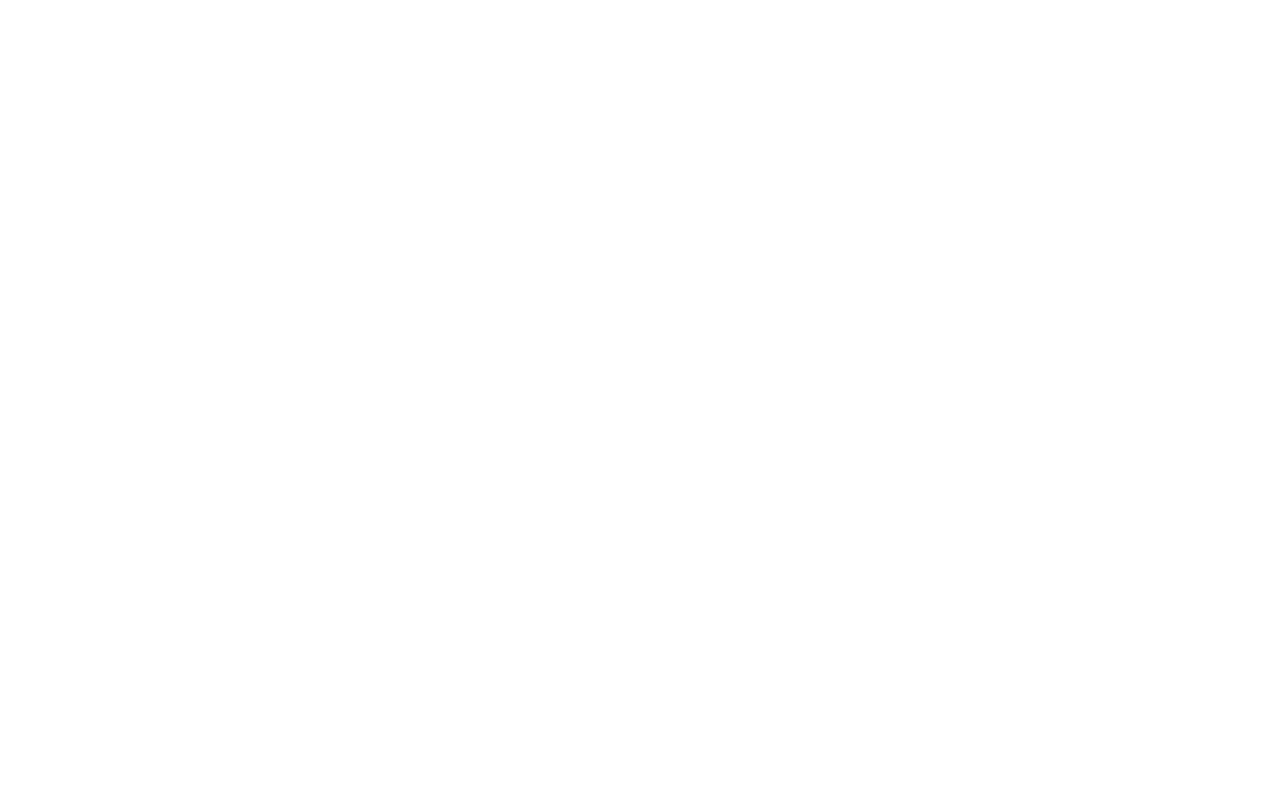
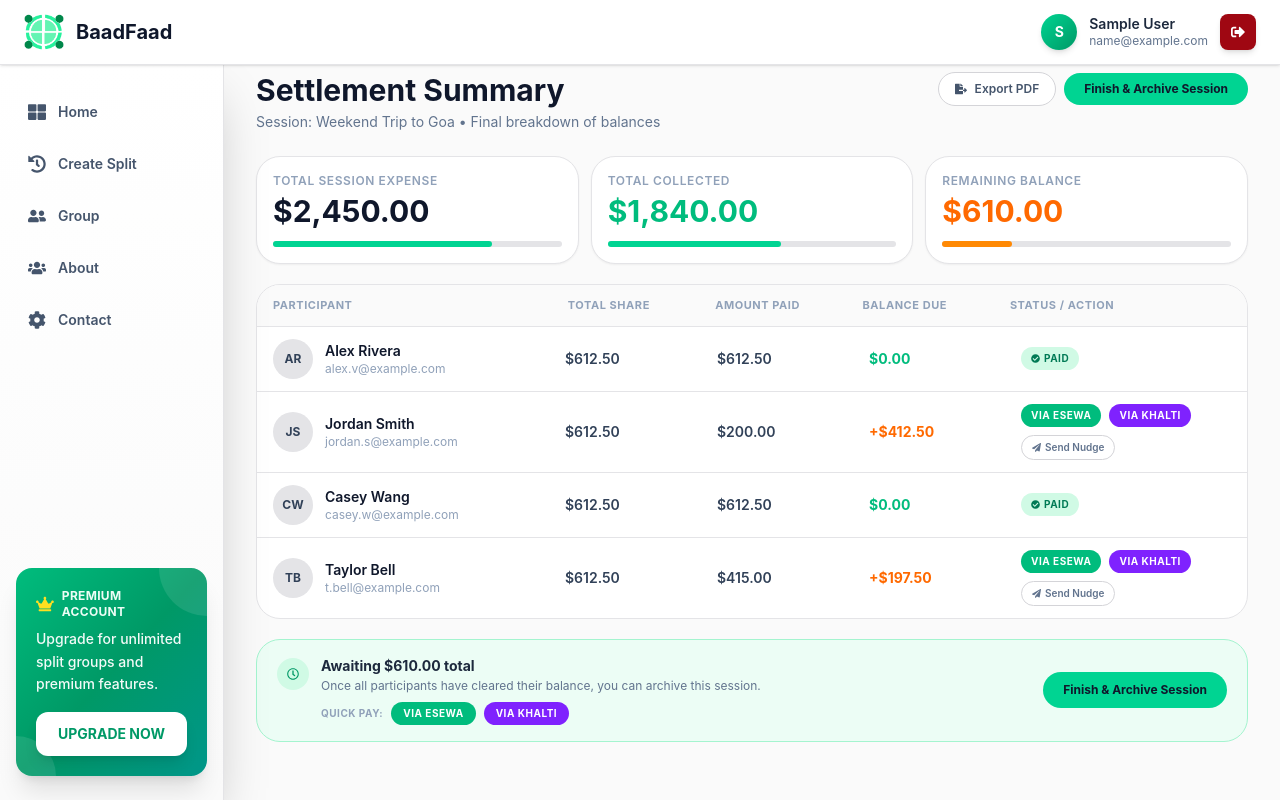
Before and after one commit to kushaljk11/ClassAThon-HisabSathi-BaadFaad, a React (Vite) app in the folder Frontend/Baadfaad/: page /split/settlement in a window 1280 px wide. Before the commit this address had no page. Built offline with nearby package versions, Linux system fonts and the light colour scheme; sample sign-in values are in the browser's storage.

Commit message:
settlement page created

```diff
--- a/Frontend/Baadfaad/src/App.jsx
+++ b/Frontend/Baadfaad/src/App.jsx
@@ -10,6 +10,7 @@
 import JoinedParticipants from './pages/split/JoinedParticipants'
 import SplitBreakdown from './pages/split/SplitBreakdown'
 import SplitCalculated from './pages/split/SplitCalculated'
+import Settlement from './pages/split/Settelment'
 import Nudge from './pages/Group/Nudge'
 import Group from './pages/Group/Group'
 import Login from './pages/Auth/Login'
@@ -48,6 +49,7 @@
         <Route path="/split/joined" element={<ProtectedRoute><JoinedParticipants /></ProtectedRoute>} />
         <Route path="/split/breakdown" element={<ProtectedRoute><SplitBreakdown /></ProtectedRoute>} />
         <Route path="/split/calculated" element={<ProtectedRoute><SplitCalculated /></ProtectedRoute>} />
+        <Route path="/split/settlement" element={<ProtectedRoute><Settlement /></ProtectedRoute>} />
         <Route path="/group" element={<ProtectedRoute><Nudge /></ProtectedRoute>} />
         <Route path="/group/details" element={<ProtectedRoute><Group /></ProtectedRoute>} />
       </Routes>
--- /dev/null
+++ b/Frontend/Baadfaad/src/pages/split/Settelment.jsx
@@ -0,0 +1,247 @@
+import { useState } from "react";
+import {
+  FaCheckCircle,
+  FaFileExport,
+  FaPaperPlane,
+  FaRegClock,
+} from "react-icons/fa";
+import SideBar from "../../components/layout/dashboard/SideBar";
+import TopBar from "../../components/layout/dashboard/TopBar";
+
+const participants = [
+  {
+    name: "Alex Rivera",
+    email: "alex.v@example.com",
+    share: 612.5,
+    paid: 612.5,
+    due: 0,
+    status: "paid",
+  },
+  {
+    name: "Jordan Smith",
+    email: "jordan.s@example.com",
+    share: 612.5,
+    paid: 200,
+    due: 412.5,
+    status: "due",
+  },
+  {
+    name: "Casey Wang",
+    email: "casey.w@example.com",
+    share: 612.5,
+    paid: 612.5,
+    due: 0,
+    status: "paid",
+  },
+  {
+    name: "Taylor Bell",
+    email: "t.bell@example.com",
+    share: 612.5,
+    paid: 415,
+    due: 197.5,
+    status: "due",
+  },
+];
+
+const formatMoney = (value) =>
+  `$${value.toLocaleString(undefined, {
+    minimumFractionDigits: 2,
+    maximumFractionDigits: 2,
+  })}`;
+
+const getInitials = (name) =>
+  name
+    .split(" ")
+    .map((word) => word[0])
+    .join("")
+    .toUpperCase();
+
+export default function Settlement() {
+  const [isMobileMenuOpen, setIsMobileMenuOpen] = useState(false);
+
+  const totalExpense = 2450;
+  const totalCollected = 1840;
+  const remaining = 610;
+
+  return (
+    <div className="flex min-h-screen bg-zinc-50">
+      <TopBar
+        onMenuToggle={() => setIsMobileMenuOpen(!isMobileMenuOpen)}
+        isOpen={isMobileMenuOpen}
+      />
+      <SideBar
+        isOpen={isMobileMenuOpen}
+        onClose={() => setIsMobileMenuOpen(false)}
+      />
+
+      <main className="ml-0 flex-1 px-4 py-6 pt-24 md:ml-56 md:px-8 md:pt-8 sm:mt-10">
+        <div className="mx-auto max-w-6xl">
+          <div className="mb-6 flex flex-col gap-4 md:flex-row md:items-start md:justify-between">
+            <div>
+              <h1 className="text-2xl font-bold text-slate-900 md:text-3xl">
+                Settlement Summary
+              </h1>
+              <p className="mt-1 text-xs text-slate-500 md:text-sm">
+                Session: Weekend Trip to Goa • Final breakdown of balances
+              </p>
+            </div>
+
+            <div className="flex items-center gap-2">
+              <button
+                type="button"
+                className="inline-flex items-center gap-2 rounded-full border border-zinc-300 bg-white px-4 py-2 text-xs font-semibold text-slate-600 hover:bg-zinc-100"
+              >
+                <FaFileExport className="text-xs" />
+                Export PDF
+              </button>
+              <button
+                type="button"
+                className="rounded-full bg-emerald-400 px-5 py-2 text-xs font-bold text-slate-900 hover:bg-emerald-500"
+              >
+                Finish & Archive Session
+              </button>
+            </div>
+          </div>
+
+          <section className="mb-5 grid grid-cols-1 gap-3 sm:grid-cols-2 lg:grid-cols-3">
+            <article className="rounded-3xl border border-zinc-200 bg-white p-4 shadow-xs">
+              <p className="text-xs font-semibold uppercase tracking-wider text-slate-400">
+                Total Session Expense
+              </p>
+              <p className="mt-1 text-3xl font-bold text-slate-900">
+                {formatMoney(totalExpense)}
+              </p>
+              <div className="mt-3 h-1.5 rounded-full bg-zinc-200">
+                <div className="h-full w-[76%] rounded-full bg-emerald-400" />
+              </div>
+            </article>
+
+            <article className="rounded-3xl border border-zinc-200 bg-white p-4 shadow-xs">
+              <p className="text-xs font-semibold uppercase tracking-wider text-slate-400">
+                Total Collected
+              </p>
+              <p className="mt-1 text-3xl font-bold text-emerald-500">
+                {formatMoney(totalCollected)}
+              </p>
+              <div className="mt-3 h-1.5 rounded-full bg-zinc-200">
+                <div className="h-full w-[60%] rounded-full bg-emerald-400" />
+              </div>
+            </article>
+
+            <article className="rounded-3xl border border-zinc-200 bg-white p-4 shadow-xs sm:col-span-2 lg:col-span-1">
+              <p className="text-xs font-semibold uppercase tracking-wider text-slate-400">
+                Remaining Balance
+              </p>
+              <p className="mt-1 text-3xl font-bold text-orange-500">
+                {formatMoney(remaining)}
+              </p>
+              <div className="mt-3 h-1.5 rounded-full bg-zinc-200">
+                <div className="h-full w-[24%] rounded-full bg-orange-400" />
+              </div>
+            </article>
+          </section>
+
+          <section className="overflow-hidden rounded-3xl border border-zinc-200 bg-white">
+            <div className="hidden grid-cols-[2fr_1fr_1fr_1fr_1.5fr] border-b border-zinc-200 bg-zinc-50 px-4 py-3 text-[11px] font-bold uppercase tracking-wider text-slate-400 md:grid">
+              <p>Participant</p>
+              <p>Total Share</p>
+              <p>Amount Paid</p>
+              <p>Balance Due</p>
+              <p>Status / Action</p>
+            </div>
+
+            <div className="divide-y divide-zinc-200">
+              {participants.map((person) => (
+                <div
+                  key={person.email}
+                  className="grid gap-3 px-4 py-3 md:grid-cols-[2fr_1fr_1fr_1fr_1.5fr] md:items-center"
+                >
+                  <div className="flex items-center gap-3">
+                    <div className="flex h-10 w-10 items-center justify-center rounded-full bg-zinc-200 text-xs font-bold text-slate-700">
+                      {getInitials(person.name)}
+                    </div>
+                    <div>
+                      <p className="text-sm font-semibold text-slate-900">{person.name}</p>
+                      <p className="text-xs text-slate-400">{person.email}</p>
+                    </div>
+                  </div>
+
+                  <p className="text-sm font-semibold text-slate-700">
+                    {formatMoney(person.share)}
+                  </p>
+                  <p className="text-sm font-semibold text-slate-700">
+                    {formatMoney(person.paid)}
+                  </p>
+                  <p
+                    className={`text-sm font-bold ${
+                      person.due > 0 ? "text-orange-500" : "text-emerald-500"
+                    }`}
+                  >
+                    {person.due > 0 ? `+${formatMoney(person.due)}` : "$0.00"}
+                  </p>
+
+                  <div className="flex flex-wrap items-center gap-2">
+                    {person.status === "paid" ? (
+                      <span className="inline-flex items-center gap-1 rounded-full bg-emerald-100 px-2.5 py-1 text-[10px] font-bold uppercase tracking-wider text-emerald-700">
+                        <FaCheckCircle className="text-[9px]" /> Paid
+                      </span>
+                    ) : (
+                      <>
+                        <span className="rounded-full bg-emerald-500 px-2.5 py-1 text-[10px] font-bold uppercase tracking-wider text-white">
+                          via eSewa
+                        </span>
+                        <span className="rounded-full bg-violet-600 px-2.5 py-1 text-[10px] font-bold uppercase tracking-wider text-white">
+                          via Khalti
+                        </span>
+                        <button
+                          type="button"
+                          className="inline-flex items-center gap-1 rounded-full border border-zinc-300 bg-white px-2.5 py-1 text-[10px] font-semibold text-slate-500 hover:bg-zinc-100"
+                        >
+                          <FaPaperPlane className="text-[9px]" /> Send Nudge
+                        </button>
+                      </>
+                    )}
+                  </div>
+                </div>
+              ))}
+            </div>
+          </section>
+
+          <section className="mt-5 flex flex-col gap-4 rounded-3xl border border-emerald-200 bg-emerald-50 px-4 py-4 md:flex-row md:items-center md:justify-between md:px-5">
+            <div className="flex items-start gap-3">
+              <div className="mt-0.5 flex h-8 w-8 items-center justify-center rounded-full bg-emerald-100 text-emerald-600">
+                <FaRegClock className="text-xs" />
+              </div>
+              <div>
+                <p className="text-sm font-bold text-slate-800">
+                  Awaiting {formatMoney(remaining)} total
+                </p>
+                <p className="mt-0.5 text-xs text-slate-500">
+                  Once all participants have cleared their balance, you can archive this session.
+                </p>
+                <div className="mt-2 flex items-center gap-2">
+                  <span className="text-[10px] font-bold uppercase tracking-wider text-slate-400">
+                    Quick pay:
+                  </span>
+                  <span className="rounded-full bg-emerald-500 px-3 py-1 text-[10px] font-bold uppercase tracking-wider text-white">
+                    via eSewa
+                  </span>
+                  <span className="rounded-full bg-violet-600 px-3 py-1 text-[10px] font-bold uppercase tracking-wider text-white">
+                    via Khalti
+                  </span>
+                </div>
+              </div>
+            </div>
+
+            <button
+              type="button"
+              className="self-start rounded-full bg-emerald-400 px-5 py-2.5 text-xs font-bold text-slate-900 hover:bg-emerald-500 md:self-auto"
+            >
+              Finish & Archive Session
+            </button>
+          </section>
+        </div>
+      </main>
+    </div>
+  );
+}
```
